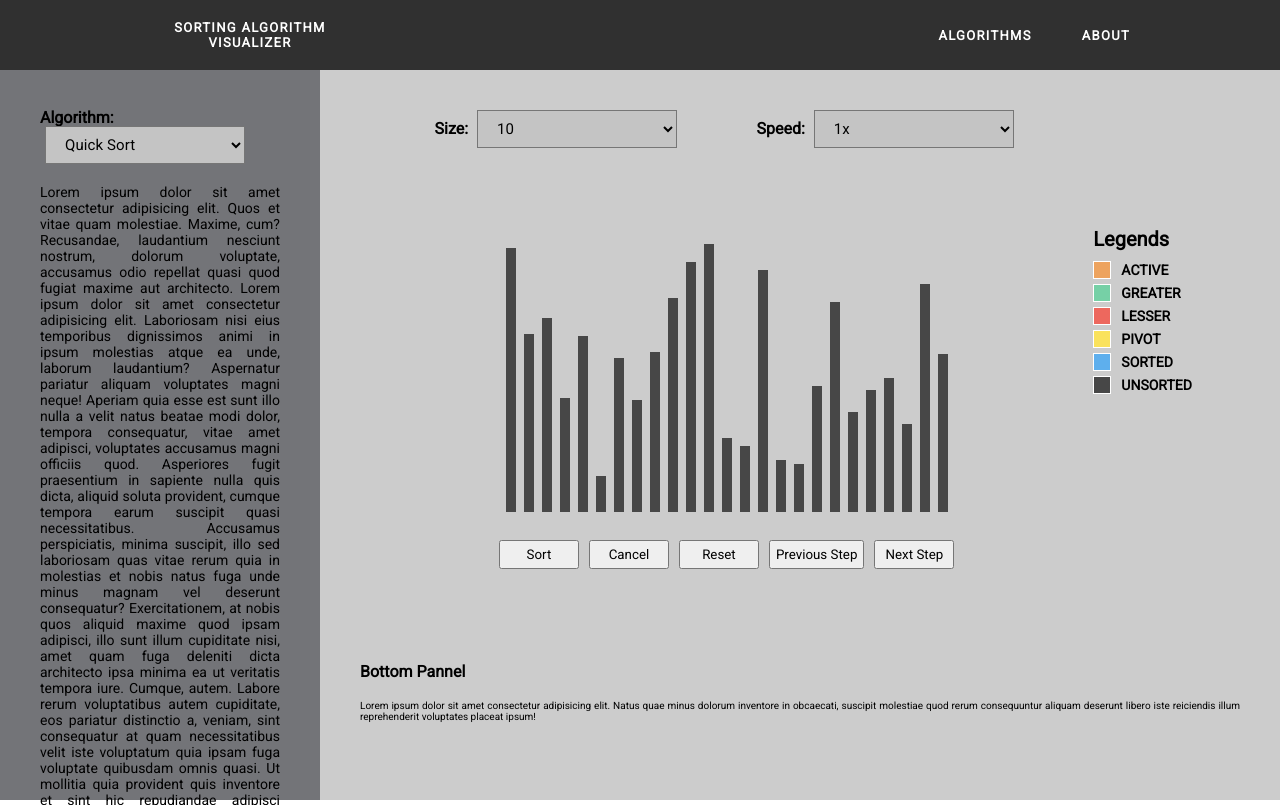
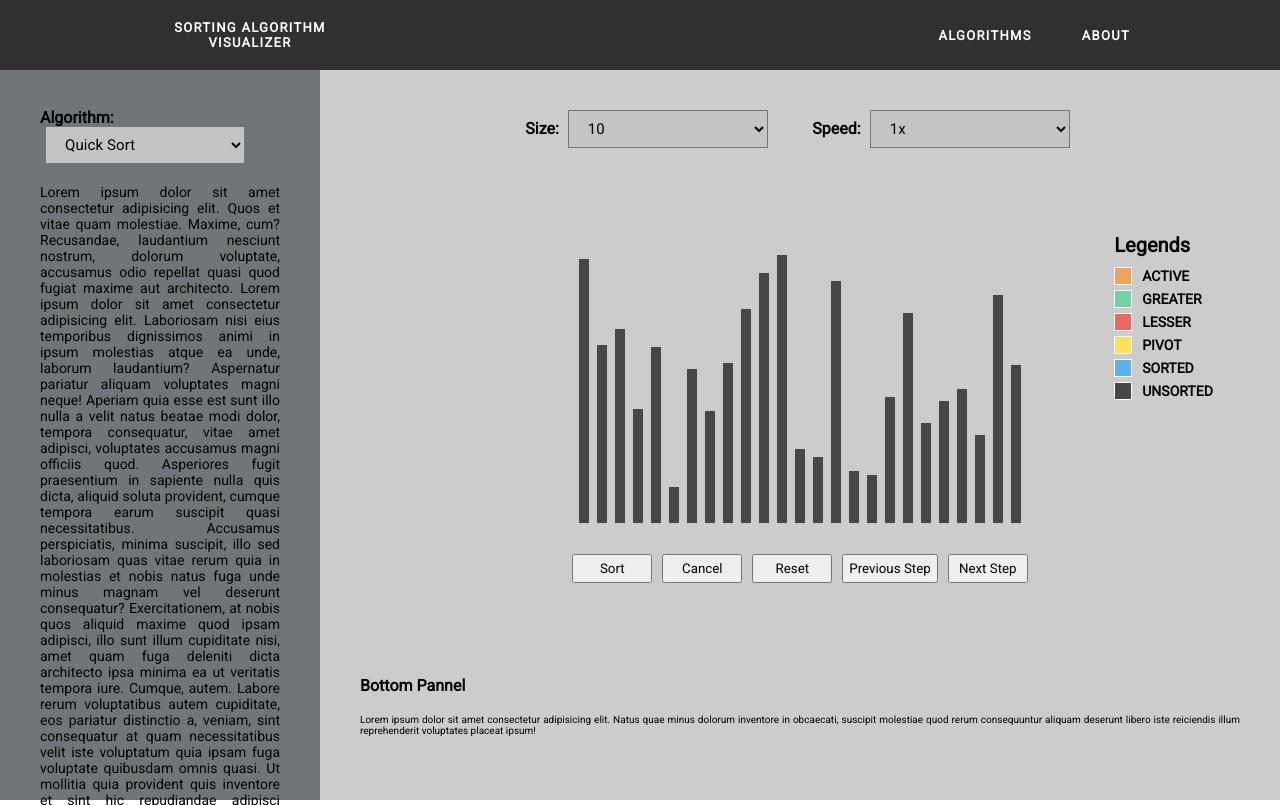
Before and after one commit to bkrmadtya/sorting-algorithm-visualizer, a React app: page / in a window 1280 px wide. Built offline with nearby package versions, Linux system fonts and the light colour scheme.

Commit message:
feat: updated grid area templates

```diff
--- a/src/app.scss
+++ b/src/app.scss
@@ -123,8 +123,6 @@ a {
 		'side main main main '
 		'side main main main '
 		'side bottom bottom bottom'
-		'side bottom bottom bottom'
-		'side bottom bottom bottom'
 		'side bottom bottom bottom';
 	height: 100%;
 	width: 100%;
@@ -133,14 +131,14 @@ a {
 	.mainPanel {
 		grid-area: main;
 		display: grid;
-		grid-template-columns: repeat(6, 1fr);
+		grid-template-columns: repeat(7, 1fr);
 		grid-template-areas:
-			'optionContainer optionContainer optionContainer optionContainer optionContainer legend'
-			'barContainer barContainer barContainer barContainer barContainer legend'
-			'barContainer barContainer barContainer barContainer barContainer legend'
-			'barContainer barContainer barContainer barContainer barContainer legend'
-			'barContainer barContainer barContainer barContainer barContainer legend'
-			'controls controls controls controls controls . ';
+			'. optionContainer optionContainer optionContainer optionContainer optionContainer legend'
+			'. barContainer barContainer barContainer barContainer barContainer legend'
+			'. barContainer barContainer barContainer barContainer barContainer legend'
+			'. barContainer barContainer barContainer barContainer barContainer legend'
+			'. barContainer barContainer barContainer barContainer barContainer legend'
+			'con controls controls controls controls controls . ';
 		background-color: var(--mainPanelBg);
 		padding: 4rem;
 		text-align: justify;
```
